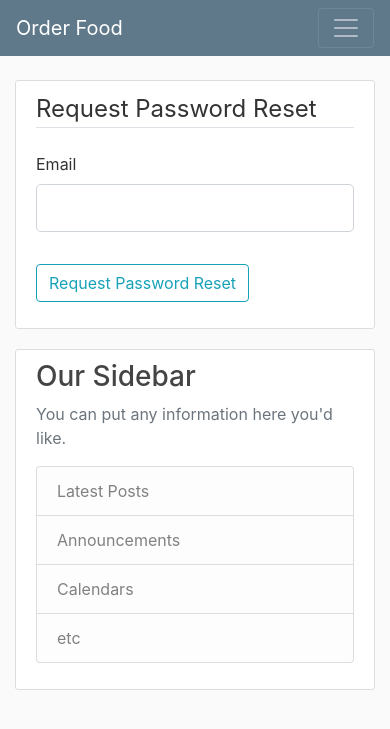
After one commit to rahulmandal4551/OrderFood-website, a Flask app: page /request_password_reset in a window 390 px wide. The commit adds this page. Shown: the top 729 px of the page. Run offline with Flask 2, Linux system fonts and the light colour scheme; some libraries are stand-ins or nearby versions.

Commit message:
Added feature for Reset Password and Log in verification using Email and added Phone No to DB

```diff
--- a/orderfood/__init__.py
+++ b/orderfood/__init__.py
@@ -3,6 +3,7 @@ from flask_sqlalchemy import SQLAlchemy
 from flask_bcrypt import Bcrypt
 from flask_login import LoginManager
 from orderfood.config import Config
+from flask_mail import Mail
 
 app = Flask(__name__)
 app.config.from_object(Config)
@@ -12,5 +13,6 @@ bcrypt = Bcrypt(app)
 login_manager = LoginManager(app)
 login_manager.login_view = 'login'
 login_manager.login_message_category = 'info'
+mail = Mail(app)
 
 from orderfood import routes
--- a/orderfood/forms.py
+++ b/orderfood/forms.py
@@ -3,11 +3,12 @@ from flask_wtf.file import FileField, FileAllowed
 from flask_login import current_user
 from wtforms import StringField, PasswordField, SubmitField, TextAreaField, BooleanField
 from wtforms.validators import DataRequired, Length, Email, EqualTo, ValidationError
-from orderfood.models import User
+from orderfood.models import User, Not_Verified_User
 
 class RegistrationForm(FlaskForm):
     username = StringField('Name', validators=[DataRequired(), Length(min= 3, max= 50)])
     email = StringField('Email', validators=[DataRequired(), Email()])
+    phone_no = StringField('Phone No: (+91)', validators=[DataRequired()])
     password = PasswordField('Password', validators=[DataRequired(), Length(min= 4, max= 15)])
     confirm_password = PasswordField('Confirm Password', validators=[DataRequired(), Length(min= 4, max= 15), EqualTo('password')])
     address = TextAreaField('Address', validators=[DataRequired()])
@@ -17,9 +18,28 @@ class RegistrationForm(FlaskForm):
         user = User.query.filter_by(email=email.data).first()
         if user:
             raise ValidationError('That Email is already taken. Please choose a different one.')
+        NVuser = Not_Verified_User.query.filter_by(email=email.data).first()
+        if NVuser:
+            raise ValidationError('That Email is already taken. Please choose a different one.')
+
+    def validate_phone_no(self, phone_no):
+        p = phone_no.data
+        if len(p)==10:
+            for i in p:
+                if not(ord(i)>=ord('0') and ord(i)<=ord('9')):
+                    raise ValidationError('Please Enter a Valid Phone Number')
+            if p[0] not in ['6', '7', '8', '9']:
+                raise ValidationError('Please Enter a Valid Phone Number')
+        elif len(p)==11:
+            for i in p:
+                if not(ord(i)>=ord('0') and ord(i)<=ord('9')):
+                    raise ValidationError('Please Enter a Valid Phone Number')
+            if p[0] != '0' or p[1] not in ['6', '7', '8', '9']:
+                raise ValidationError('Please Enter a Valid Phone Number')
+        else:
+            raise ValidationError('Please Enter a Valid Phone Number')
 
 class LoginForm(FlaskForm):
-    username = StringField('Username', validators=[])
     email = StringField('Email', validators=[DataRequired(), Email()])
     password = PasswordField('Password', validators=[DataRequired(), Length(min= 4, max= 15)])
     remember = BooleanField('Remember Me')
@@ -27,13 +47,23 @@ class LoginForm(FlaskForm):
 
 class UpdateAccountForm(FlaskForm):
     username = StringField('Name', validators=[DataRequired(), Length(min= 3, max= 50)])
-    email = StringField('Email', validators=[DataRequired(), Email()])
     address = TextAreaField('Address', validators=[DataRequired()])
     picture = FileField('Update Profile Picture', validators=[FileAllowed(['jpg', 'png'])])
     submit = SubmitField('Update')
 
+class RequestPasswordResetForm(FlaskForm):
+    email = StringField('Email', validators=[DataRequired(), Email()])
+    submit = SubmitField('Request Password Reset')
+
     def validate_email(self, email):
-        if email.data != current_user.email:
-            user = User.query.filter_by(email=email.data).first()
-            if user:
-                raise ValidationError('That Email is already taken. Please choose a different one.')
+        user = User.query.filter_by(email=email.data).first()
+        if user is None:
+            raise ValidationError('There is no account with that email. You must Register first.')
+        NVuser = Not_Verified_User.query.filter_by(email=email.data).first()
+        if NVuser:
+            raise ValidationError('Your Email is not verified. Check your email to activate your Account.')
+
+class ResetPasswordForm(FlaskForm):
+    password = PasswordField('Password', validators=[DataRequired(), Length(min= 4, max= 15)])
+    confirm_password = PasswordField('Confirm Password', validators=[DataRequired(), Length(min= 4, max= 15), EqualTo('password')])
+    submit = SubmitField('Reset Password')
--- a/orderfood/routes.py
+++ b/orderfood/routes.py
@@ -1,40 +1,32 @@
 import secrets
 import os
 import json
+from datetime import datetime
 from PIL import Image
 from flask import render_template, jsonify, url_for, flash, redirect, request
-from orderfood import app, db, bcrypt
-from orderfood.models import User, Food_item
-from orderfood.forms import RegistrationForm, LoginForm, UpdateAccountForm
+from orderfood import app, db, bcrypt, mail
+from orderfood.models import User, Food_item, Not_Verified_User
+from orderfood.forms import RegistrationForm, LoginForm, UpdateAccountForm, RequestPasswordResetForm, ResetPasswordForm
 from flask_login import login_user, current_user, logout_user, login_required
+from flask_mail import Message
 
-@app.route('/')
-@app.route('/home')
+@app.route('/', methods=['GET', 'POST'])
+@app.route('/home', methods=['GET', 'POST'])
 def home():
-    ordered_item_dict = None
-    if current_user.is_authenticated:
-        ordered_item_dict = json.loads(current_user.order_json) if current_user.order_json else None
-    print("ordered_item_dict", ordered_item_dict)
-    return render_template('home.html', food_items=Food_item.query.all(), ordered_item_dict = ordered_item_dict )
+    if request.method == 'GET':
+        ordered_item_dict = None
+        if current_user.is_authenticated:
+            ordered_item_dict = json.loads(current_user.order_json) if current_user.order_json else None
+        # print("ordered_item_dict", ordered_item_dict)
+        return render_template('home.html', food_items=Food_item.query.all(), ordered_item_dict = ordered_item_dict )
 
-@app.route('/postmethod', methods = ['GET','POST'])
-def get_post_javascript_data():
-    p = "random"
-    if request.method == 'POST':
-        # jsdata = request.form['mydata']
-        jsdata = request.form.to_dict()
+    elif request.method == 'POST':
+        orderDict = request.form.to_dict()
         if not current_user.is_authenticated:
             flash("Please log in to submit your Order", 'info')
             return redirect(url_for('login'))
-
-        print(f"Incoming JSON data converted to Dict {jsdata}")
-        # print(type(jsdata))
-        # print("")
-        # orderDict = json.loads(jsdata)
-        # print(orderDict)
-        # return redirect(url_for('page'))
+        # print(f"Incoming JSON data converted to Dict {orderDict}")
         finalDict = {}
-        orderDict = jsdata
         for i in orderDict.keys():
             quantity = 0
             try:
@@ -43,18 +35,32 @@ def get_post_javascript_data():
                 quantity = int(float(orderDict[i]))
             if quantity > 0:
                 finalDict[i.strip('qntid')] = quantity
-        print(finalDict)
+        # print(finalDict)
         finalOrderJSON = json.dumps(finalDict)
-        print(finalOrderJSON, type(finalOrderJSON))
+        # print(finalOrderJSON, type(finalOrderJSON))
         current_user.order_json = finalOrderJSON if bool(finalDict) else None
         db.session.commit()
         flash("Your order has been updated!", 'success')
         return redirect(url_for('account'))
-    # return render_template("home.html", food_items=Food_item.query.all())
 
 @app.route('/about')
 def about():
     return render_template('about.html', title= 'About')
+
+def send_verification_email(user):
+    token = user.get_email_verify_token()
+    msg = Message('OrderFood Account Email Verification',
+                    sender='noreply@demo.com',
+                    recipients=[user.email])
+
+    msg.body = f'''To activate your OrderFood account, please visit the following Link:
+{url_for('verify_email', token=token, _external=True)}
+
+This Activation Link will be expired within 24 hours. So please be quick to activate your account. If this link is expired, then try to Log in({url_for('login',_external=True)}) and you'll receive new Activation Link.
+
+If yot did not made this request then simply ignore this email.
+'''
+    mail.send(msg)
 
 @app.route('/register', methods=['GET', 'POST'])
 def register():
@@ -63,12 +69,43 @@ def register():
     form = RegistrationForm()
     if form.validate_on_submit():
         hashed_password = bcrypt.generate_password_hash(form.password.data).decode('utf-8')
-        user = User(username=form.username.data, email=form.email.data, password=hashed_password, address=form.address.data)
+        user = User(username=form.username.data, email=form.email.data, password=hashed_password, address=form.address.data, phone_no=form.phone_no.data, date_registered=datetime.utcnow())
         db.session.add(user)
         db.session.commit()
         flash("Account created for {} ! You are now able to Log in".format(form.username.data), 'success')
         return redirect(url_for('login'))
     return render_template('register.html', form= form, title= 'Register')
+
+# @app.route('/register', methods=['GET', 'POST'])
+# def register():
+#     if current_user.is_authenticated:
+#         return redirect(url_for('home'))
+#     form = RegistrationForm()
+#     if form.validate_on_submit():
+#         hashed_password = bcrypt.generate_password_hash(form.password.data).decode('utf-8')
+#         NVuser = Not_Verified_User(username=form.username.data, email=form.email.data, password=hashed_password, address=form.address.data, phone_no=form.phone_no.data, last_verification_email_time=datetime.utcnow())
+#         db.session.add(NVuser)
+#         db.session.commit()
+#         send_verification_email(NVuser)
+#         flash("An email has been sent with instructions to activate your Account.", 'info')
+#         return redirect(url_for('login'))
+#     return render_template('register.html', form= form, title= 'Register')
+
+@app.route("/verify_email/<token>")
+def verify_email(token):
+    if current_user.is_authenticated:
+        return redirect(url_for('home'))
+    NVuser = Not_Verified_User.verify_email_verify_token(token)
+    if NVuser is None:
+        flash('That is an invalid or expired token', 'warning')
+        return redirect(url_for('register'))
+    else:
+        user = User(username=NVuser.username, email=NVuser.email, password=NVuser.password, address=NVuser.address, phone_no=NVuser.phone_no, date_registered=datetime.utcnow())
+        db.session.add(user)
+        db.session.delete(NVuser)
+        db.session.commit()
+        flash("Account created for {} ! You are now able to Log in".format(user.username), 'success')
+        return redirect(url_for('login'))
 
 @app.route('/login', methods=['GET', 'POST'])
 def login():
@@ -77,13 +114,21 @@ def login():
     form = LoginForm()
     if form.validate_on_submit():
         user = User.query.filter_by(email=form.email.data).first()
+
         if user and bcrypt.check_password_hash(user.password, form.password.data):
             login_user(user, remember=form.remember.data)
             next_page = request.args.get('next')
             flash("Welcome {} ! Successfully Logged In.".format(user.username), 'success')
             return redirect(next_page) if next_page else redirect(url_for('home'))
         else:
-            flash("Login Failed. Please check your Email and Password", 'danger')
+            NVuser = Not_Verified_User.query.filter_by(email=form.email.data).first()
+            if NVuser:
+                NVuser.last_verification_email_time = datetime.utcnow()
+                db.session.commit()
+                send_verification_email(NVuser)
+                flash("Your Email is not verified. An email has been sent with instructions to activate your Account.", 'info')
+            else:
+                flash("Login Failed. Please check your Email and Password", 'danger')
     return render_template('login.html', form= form, title= 'Login')
 
 @app.route('/logout')
@@ -113,14 +158,12 @@ def account():
             picture_file = save_picture(form.picture.data)
             current_user.image_file = picture_file
         current_user.username = form.username.data
-        current_user.email = form.email.data
         current_user.address = form.address.data
         db.session.commit()
         flash("Your account has been updated!", 'success')
         return redirect(url_for('account'))
     elif request.method == 'GET':
         form.username.data = current_user.username
-        form.email.data = current_user.email
         form.address.data = current_user.address
 
         ordered_item_dict = None
@@ -130,3 +173,47 @@ def account():
             pass
     image_file = url_for('static', filename= f"profile_pics/{current_user.image_file}")
     return render_template('account.html', title='Account', image_file=image_file, form=form, ordered_item_dict=ordered_item_dict, food_items=Food_item.query.all())
+
+def send_reset_password_email(user):
+    token = user.get_reset_token()
+    msg = Message('OrderFood Password Reset Request',
+                    sender='noreply@demo.com',
+                    recipients=[user.email])
+
+    msg.body = f'''To Reset your password of your OrderFood account, please visit the following Link:
+{url_for('reset_password', token=token, _external=True)}
+
+This Reset Link will be expired within 30 minutes. So please be quick to reset the password.
+
+If yot did not made this request then simply ignore this email and no changes will be made.
+'''
+    mail.send(msg)
+
+@app.route("/request_password_reset", methods=['GET', 'POST'])
+def request_password_reset():
+    if current_user.is_authenticated:
+        return redirect(url_for('home'))
+    form = RequestPasswordResetForm()
+    if form.validate_on_submit():
+        user = User.query.filter_by(email=form.email.data).first()
+        send_reset_password_email(user)
+        flash("An email has been sent with instructions to reset your password.", 'info')
+        return redirect(url_for('login'))
+    return render_template('request_password_reset.html', title="Request Password Reset", form=form)
+
+@app.route("/reset_password/<token>", methods=['GET', 'POST'])
+def reset_password(token):
+    if current_user.is_authenticated:
+        return redirect(url_for('home'))
+    user = User.verify_reset_token(token)
+    if user is None:
+        flash('That is an invalid or expired token', 'warning')
+        return redirect(url_for('request_password_reset'))
+    form = ResetPasswordForm()
+    if form.validate_on_submit():
+        hashed_password = bcrypt.generate_password_hash(form.password.data).decode('utf-8')
+        user.password = hashed_password
+        db.session.commit()
+        flash("Your password has been updated! You are now able to Log in", 'success')
+        return redirect(url_for('login'))
+    return render_template('reset_password.html', title="Reset Password", form=form)
--- a/orderfood/templates/home.html
+++ b/orderfood/templates/home.html
@@ -1,7 +1,7 @@
 {% extends "layout.html" %}
 
 {% block content %}
-  <form action="postmethod" method="POST" id="orderform" autocomplete="off">
+  <form action="home" method="POST" id="orderform" autocomplete="off">
     {% for item in food_items %}
         <article class="media content-section">
           <div class="media-body">
--- /dev/null
+++ b/orderfood/templates/request_password_reset.html
@@ -0,0 +1,28 @@
+{% extends "layout.html"%}
+{% block content %}
+    <div class= "content-section">
+        <form method="POST" action="">
+            {{  form.hidden_tag() }}
+            <fieldset class= "form-group">
+                <legend class="border-bottom mb-4">Request Password Reset</legend>
+                <div class="form-group">
+                    {{ form.email.label(class="form-control-label") }}
+                    {% if form.email.errors %}
+                        {{ form.email(class='form-control form-control-lg is-invalid') }}
+                        <div class="invalid-feedback">
+                            {% for error in form.email.errors %}
+                                <span>{{ error }}</span>
+                            {% endfor %}
+                        </div>
+                    {% else %}
+                        {{ form.email(class="form-control form-control-lg") }}
+                    {% endif %}
+                </div>
+            </fieldset>
+            <div class="form-group">
+                {{ form.submit(class="btn btn-outline-info") }}
+            </div>
+        </form>
+    </div>
+
+{% endblock content %}
--- a/requirements.txt
+++ b/requirements.txt
@@ -1,16 +1,17 @@
 bcrypt==3.1.7
+blinker==1.4
 cffi==1.13.2
 Click==7.0
 Flask==1.1.1
 Flask-Bcrypt==0.7.1
 Flask-Login==0.4.1
+Flask-Mail==0.9.1
 Flask-SQLAlchemy==2.4.1
 Flask-WTF==0.14.2
 itsdangerous==1.1.0
 Jinja2==2.10.3
 MarkupSafe==1.1.1
 Pillow==6.2.1
-pkg-resources==0.0.0
 pycparser==2.19
 six==1.13.0
 SQLAlchemy==1.3.12
```
Also changed, not shown: orderfood/config_sample.py (+14 -1 lines), orderfood/models.py (+46 -3 lines), orderfood/templates/account.html (+1 -13 lines), orderfood/templates/login.html (+5 -3 lines), orderfood/templates/register.html (+13 -0 lines), orderfood/templates/reset_password.html (added, +41 -0 lines).
